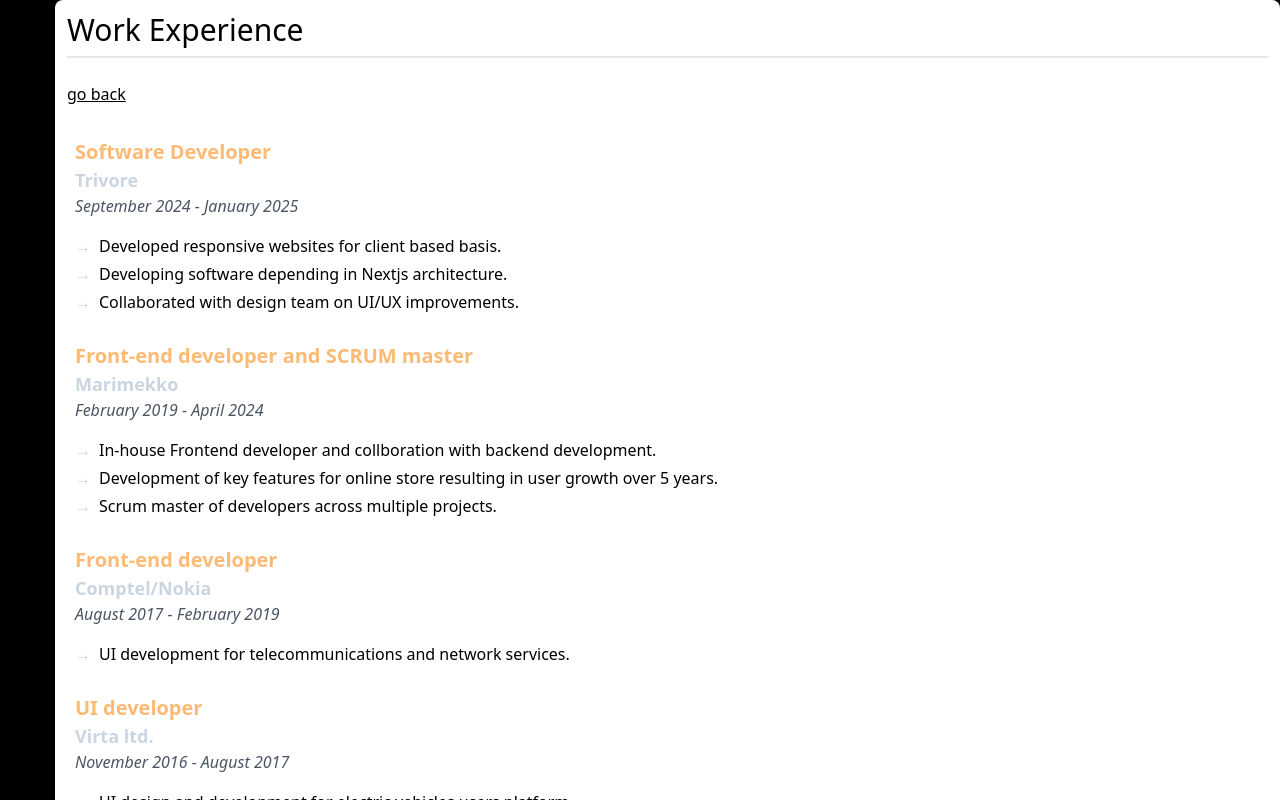
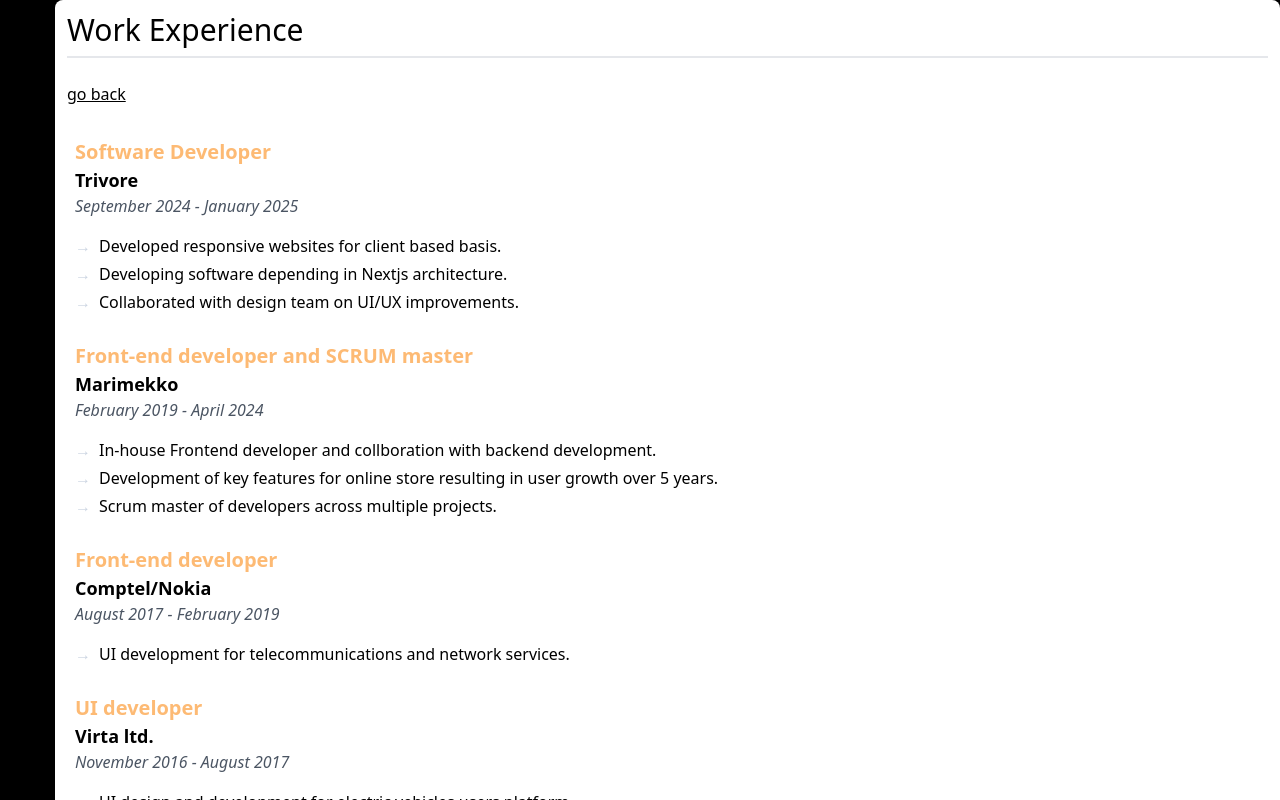
Before and after one commit to rodrigotripp/rodrigotripp.github.io, a React (Vite) app: page /about in a window 1280 px wide. Shown: the top 800 px of the page. Built offline with nearby package versions, Linux system fonts and the light colour scheme.

Commit message:
message: changing style for colors

```diff
--- a/src/Components/Experience.tsx
+++ b/src/Components/Experience.tsx
@@ -17,7 +17,7 @@
             <h3 className="text-xl text-orange-300 font-semibold">
               Software Developer
             </h3>
-            <div className="text-slate-300  font-bold text-lg">Trivore</div>
+            <div className="text-black font-bold text-lg">Trivore</div>
             <div className="text-gray-600 italic mb-4">
               September 2024 - January 2025
             </div>
@@ -39,7 +39,7 @@
             <h3 className="text-xl text-orange-300 font-semibold">
               Front-end developer and SCRUM master
             </h3>
-            <div className="text-slate-300 font-bold text-lg">Marimekko</div>
+            <div className="text-black font-bold text-lg">Marimekko</div>
             <div className="text-gray-600 italic mb-4">
               February 2019 - April 2024
             </div>
@@ -61,9 +61,7 @@
             <h3 className="text-xl text-orange-300 font-semibold">
               Front-end developer
             </h3>
-            <div className="text-slate-300 font-bold text-lg">
-              Comptel/Nokia
-            </div>
+            <div className="text-black font-bold text-lg">Comptel/Nokia</div>
             <div className="text-gray-600 italic mb-4">
               August 2017 - February 2019
             </div>
@@ -83,7 +81,7 @@
             <h3 className="text-xl text-orange-300 font-semibold">
               UI developer
             </h3>
-            <div className="text-slate-300 font-bold text-lg">Virta ltd.</div>
+            <div className="text-black font-bold text-lg">Virta ltd.</div>
             <div className="text-gray-600 italic mb-4">
               November 2016 - August 2017
             </div>
```
Also changed, not shown: 6 other files (tests, documents, lock files or other folders).
